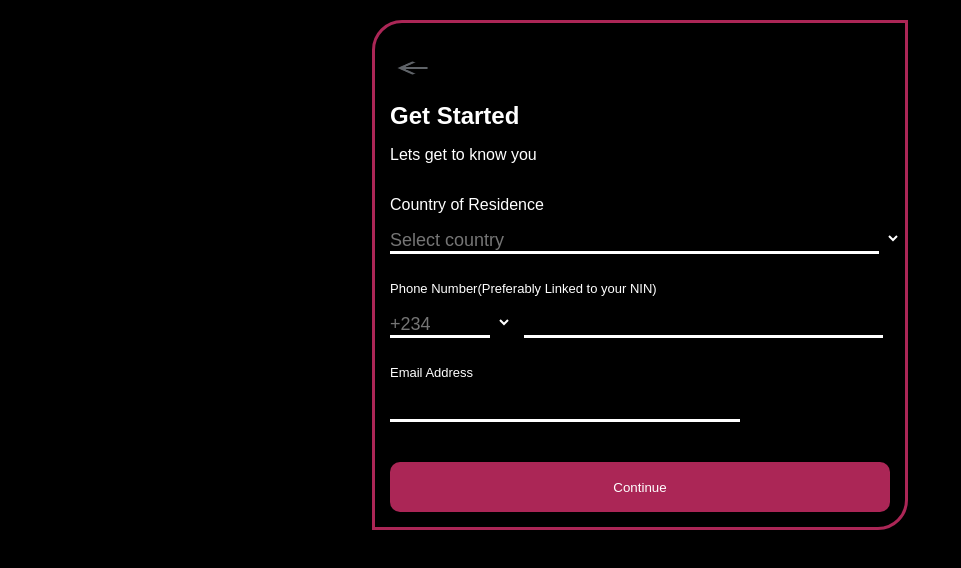
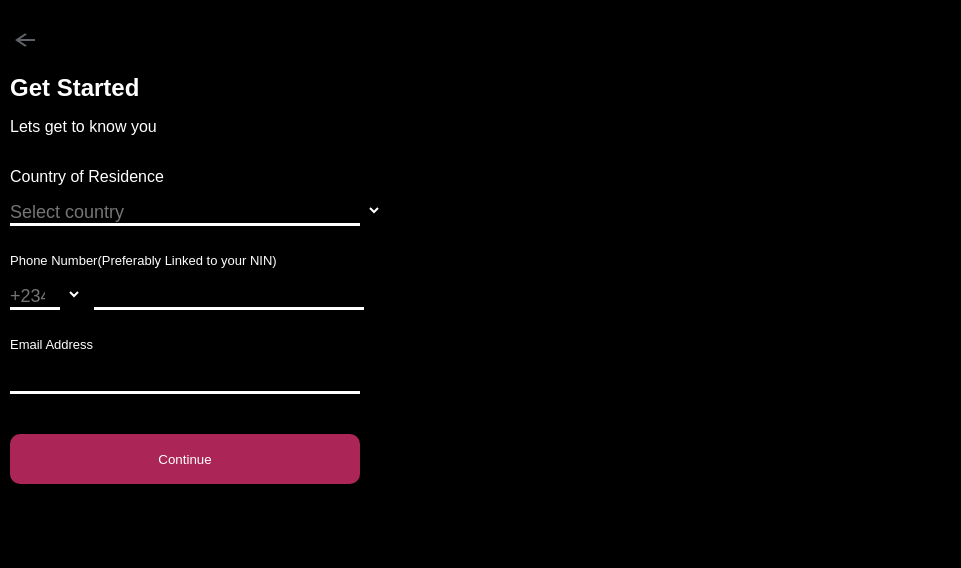
Before and after one commit to investor-wallflex/wemabankapp, a plain HTML site: page getAloan.html in a window 1280 px wide. Shown: the whole page, without its empty margins (0-961 px from the left). Drawn offline with Linux system fonts and the light colour scheme.

Commit message:
getloanpage modification

```diff
--- a/index-wema.css
+++ b/index-wema.css
@@ -423,20 +423,22 @@ text-decoration: underline;
 
 }
 .getA-Loan-middleSection{
-    border:solid #ab2656;
-    width: 500px;
-    margin: auto;
+    width: 400px;
     max-height: max-content;
     height: 600px;
     border-radius:  30px 0;
-    padding: 15px;
+   padding: 0px 10px 10px;
+
+
+
+
 }
 .arow-backdiv{
-    margin-top: 20px;
+    margin-top: 10px;
 
 }
 .arow-backdiv img{
-    width: 45px;
+    width: 30px;
     height: 20px;
 
 
@@ -465,7 +467,7 @@ select{
 }
 
 .selectYourCountryInput{
-    width:489px;
+    width:350px;
     min-width: fit-content;
     border-bottom: solid white ;
 }
@@ -476,7 +478,7 @@ select{
 }
 
 .selectphonenumberInput{
-    width:100px;
+    width:50px;
     display: inline-block;
     border-bottom: solid white;
 
@@ -486,7 +488,7 @@ select{
 
 .customerphonenumebrInput{
     display: inline-block;
-    width: 359px;
+    width: 270px;
     margin-left: 30px;
     border-bottom: solid white;
 }
@@ -496,7 +498,7 @@ select{
 }
 
 .continuebutton{
-    width: 500px;
+    width: 350px;
     height: 50px;
     border-radius: 10px;
     margin: auto;
@@ -510,7 +512,7 @@ select{
     border-bottom: solid white;
 }
 
-@media screen (max-width: 375px) {
+@media screen (max-width: 400px) {
     .middleSection{
         width: 100%;
 
@@ -518,12 +520,3 @@ select{
     }
 
 }
-
-@media screen (max-width: 500px) {
-    .middleSection{
-        width: 100%;
-
-
-    }
-
-}
```
